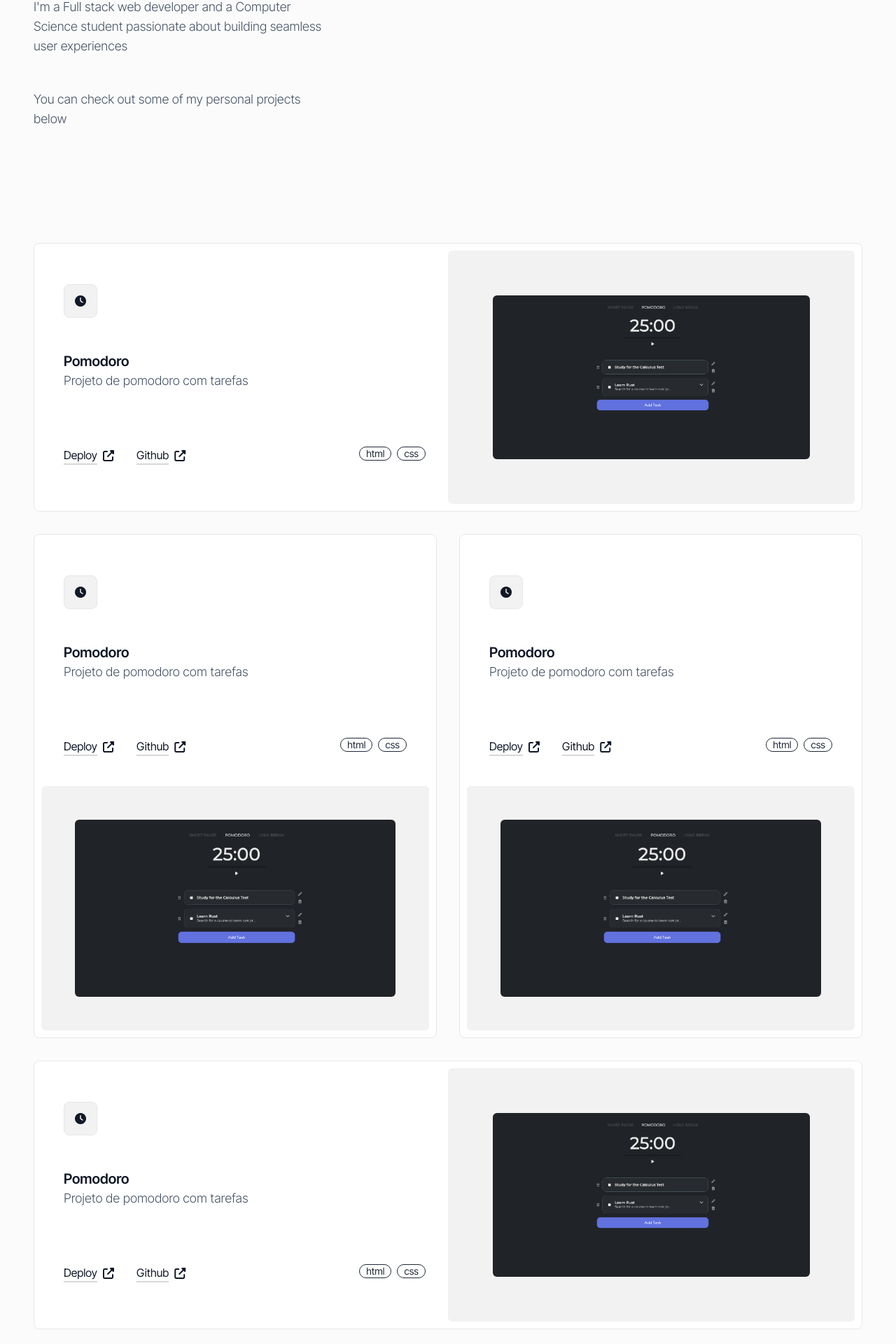
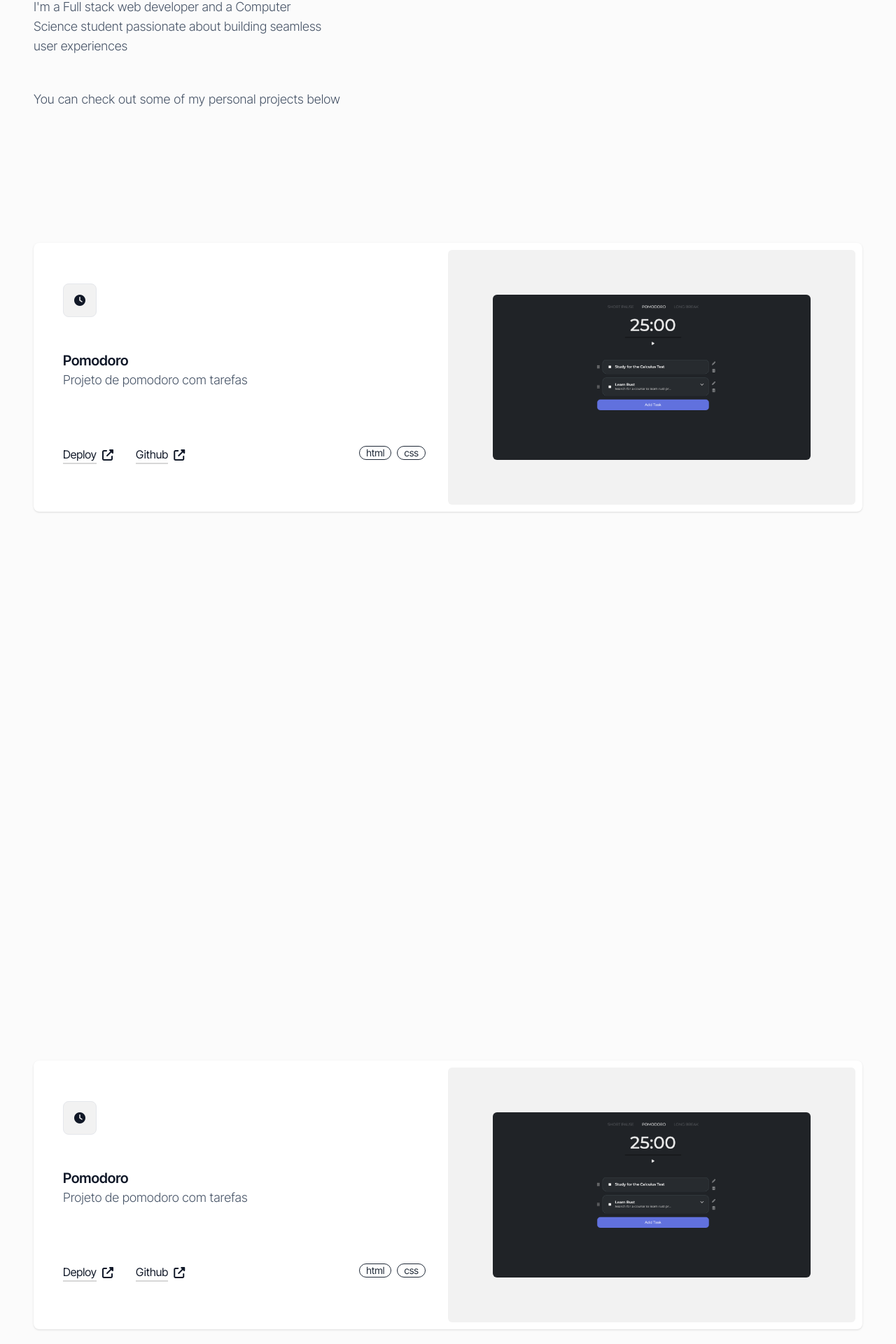
Before and after one commit to PedroPortow/portfolio-2024, a React (Vite) app: page / in a window 1280 px wide. Shown: the part 412-2332 px from the top of the page at 70% size. Built offline with nearby package versions, Linux system fonts and the light colour scheme.

Commit message:
about me section with work experience

```diff
--- a/src/App.tsx
+++ b/src/App.tsx
@@ -1,6 +1,7 @@
 import './App.css'
 import Nav from './components/Nav/Nav'
 import About from './pages/About/About'
+import Contact from './pages/Contact/Contact'
 import Home from './pages/Home/Home'
 import Projects from './pages/Projects/Projects'
 
@@ -13,6 +14,7 @@ function App() {
         <Home />
         <Projects />
         <About />
+        <Contact />
       </div>
     </div>
   )
--- a/src/components/ProjectCard/ProjectCard.tsx
+++ b/src/components/ProjectCard/ProjectCard.tsx
@@ -11,7 +11,7 @@ interface ProjectCardProps {
 const ProjectCard: React.FC<ProjectCardProps> = ({ isHorizontal, title, description, img, stacks}) => {
 
   return (
-    <div className={isHorizontal ? "h-96 md:container flex flex-row bg-white p-2.5 border rounded-lg" :  "h-720 flex flex-col md:container p-2.5 bg-white border rounded-lg"}>
+    <div className={isHorizontal ? "h-96 md:container flex flex-row bg-white p-2.5 shadow rounded-lg" :  "h-720 flex flex-col md:container p-2.5 bg-white shadow rounded-lg"}>
       <div className={isHorizontal ? 'w-1/2 ' : 'h-1/2'}>
         <div className='button w-12 h-12 rounded-lg flex border items-center justify-center bg-darker-gray mt-12 ml-8'>
          <i className="fa-solid fa-clock text-gray-900" />
--- /dev/null
+++ b/src/components/TextReveal/TextReval.tsx
@@ -0,0 +1,64 @@
+import React from "react";
+import { motion } from "framer-motion";
+
+// Define a type for the component props
+interface AnimatedTextWordProps {
+  text: string;
+}
+
+const AnimatedTextWord: React.FC<AnimatedTextWordProps> = ({ text }) => {
+  const words = text.split(" ");
+
+  // Variants for Container of words.
+  const container: any = {
+    hidden: { opacity: 0 },
+    visible: (i = 1) => ({
+      opacity: 1,
+      transition: { staggerChildren: 0.12, delayChildren: 0.04 * i },
+    }),
+  };
+
+  // Variants for each word.
+  const child: any = {
+    visible: {
+      opacity: 1,
+      x: 0,
+      transition: {
+        type: "spring",
+        damping: 12,
+        stiffness: 100,
+      },
+    },
+    hidden: {
+      opacity: 0,
+      x: 20,
+      transition: {
+        type: "spring",
+        damping: 12,
+        stiffness: 100,
+      },
+    },
+  };
+
+  return (
+    <motion.div
+      style={{ overflow: "hidden", display: "flex" }}
+      variants={container}
+      initial="hidden"
+      animate="visible"
+    >
+      {words.map((word, index) => (
+        <motion.p
+          variants={child}
+          style={{ marginRight: "5px" }}
+          key={index}
+          className='text-light-gray text-lg font-light mt-12 cursor-pointer '
+        >
+          {word}
+        </motion.p>
+      ))}
+    </motion.div>
+  );
+};
+
+export default AnimatedTextWord;
--- /dev/null
+++ b/src/components/WorkExperienceCard/WorkExperienceCard.tsx
@@ -0,0 +1,33 @@
+import React from 'react';
+
+interface Props {
+  title: string;
+  description: string;
+  period: string;
+  stacks: string[];
+}
+
+const WorkExperienceCard: React.FC<Props> = ({ title, description, period, stacks }) => {
+  return (
+    <div className='container mt-8 flex flex-col justify-between gap-8 p-4 rounded bg-white shadow'>
+      <div>
+        <div className='flex flex-row justify-between items-center'>
+          <h2 className='text-2xl font-semibold text-strong-black'>{title}</h2>
+          <p className='text-sm text-gray-400'>
+            {period}
+          </p>
+        </div>
+        <p className='text-lg text-light-gray text-justify mt-4'>{description}</p>
+      </div>
+      <div className='mt-2'>
+        <div className='flex flex-row flex-wrap'>
+          {stacks.map((stack, index) => (
+            <div key={index} className="badge badge-outline mr-2 mb-2">{stack}</div>
+          ))}
+        </div>
+      </div>
+    </div>
+  );
+};
+
+export default WorkExperienceCard;
--- a/src/pages/About/About.tsx
+++ b/src/pages/About/About.tsx
@@ -1,4 +1,5 @@
 import React from 'react';
+import WorkExperienceCard from '../../components/WorkExperienceCard/WorkExperienceCard';
 
 interface AboutProps {
   // You can add specific props if needed
@@ -6,9 +7,9 @@ interface AboutProps {
 
 const About: React.FC<AboutProps> = () => {
   return (
-      <div className="md:container md:mx-auto flex h-screen flex-col mt-32">
+      <div className="md:container md:mx-auto flex h-fit flex-col mt-32">
         <h2 className='text-5xl font-semibold text-strong-black'>About me</h2>
-        <div className='container  mt-8 flex flex-row gap-8'>
+        <div className='container  mt-4 flex flex-row gap-8'>
           <p className='text-lg w-1/2 text-light-gray text-justify'>Hey! I'm a 20-year-old Full Stack Web Developer and Computer Science student at Universidade Federal de Pelotas. I have a passion for creating and designing software that not only functions efficiently but also provides an intuitive user experience. </p>
           <p className='text-lg w-1/2 text-light-gray text-justify'>
             My journey in web development started with basic HTML and CSS, and it quickly evolved into a love for JavaScript and full-stack technologies.
@@ -16,21 +17,23 @@ const About: React.FC<AboutProps> = () => {
             with a particular interest in modern frameworks like React for the front-end and Ruby on Rails for the back-end. When I'm not coding, I enjoy exploring new technologies and keeping up with the latest trends in the tech world. My goal is to continually grow as a developer and contribute to meaningful projects that make a difference.
           </p>
         </div>
-        <h2 className='text-4xl font-semibold mt-32 text-strong-black'>Previous work experience</h2>
-        <div className='container  mt-8 flex flex-row gap-8'>
-          <div className='flex flex-row'>
-            <p className='text-lg w-1/2 text-light-gray text-justify'>Web Developer</p>
-            <div className="badge badge-outline">html</div>
-          </div>
-          <div className='flex flex-row'>
-            <p className='text-lg w-1/2 text-light-gray text-justify'>
-              My journey in web development started with basic HTML and CSS, and it quickly evolved into a love for JavaScript and full-stack technologies.
-              I've been honing my skills in both front-end and back-end development,
-              with a particular interest in modern frameworks like React for the front-end and Ruby on Rails for the back-end. When I'm not coding, I enjoy exploring new technologies and keeping up with the latest trends in the tech world. My goal is to continually grow as a developer and contribute to meaningful projects that make a difference.
-            </p>
-          </div>
+        <h2 className='text-4xl font-semibold mt-16 text-strong-black'>Professional experience</h2>
+        <div className='container mt-4 flex flex-row gap-8 '>
+          <WorkExperienceCard
+            title={"Fullstack Developer"}
+            period="2022 may - now"
+            stacks={["React", "Ruby on Rails" , "AngularJS", "Titanium"]}
+            description={"Fullstack developer at Checkplant, working mostly with React and Ruby on Rails. Responsible for implementing new features and also helping with bugs "}
+          />
+          <WorkExperienceCard
+            title={"Bootcamp - Programa Emergir"}
+            period="2022 may - now"
+            stacks={["React", "Ruby on Rails"]}
+            description={"Bolsista do Programa Emergir, um treinamento envolvendo conteúdos relacionados ao desenvolvimento Fullstack"}
+          />
 
         </div>
+        <p className='text-lg self-center text-light-gray text-justify mt-8 cursor-pointer '>Curriculum Vitae</p>
       </div>
   );
 };
--- a/src/pages/Home/Home.tsx
+++ b/src/pages/Home/Home.tsx
@@ -1,6 +1,8 @@
 import React from 'react';
 import PaperPlaneAnim from "../../components/PaperPlaneAnim/PaperPlaneAnim.jsx"
+import { motion, useMotionValue, useTransform } from "framer-motion";
 import './Home.css'
+import AnimatedTextWord from '../../components/TextReveal/TextReval.js';
 
 interface HomeProps {
   // You can add specific props if needed
@@ -10,10 +12,35 @@ const Home: React.FC<HomeProps> = () => {
   return (
       <div className="md:container md:mx-auto flex h-fit justify-around">
         <div className='flex flex-col mt-12 '>
-          <p className="text-strong-black text-7xl font-semibold mt-32">Welcome!</p>
-          <p className="text-strong-black text-7xl font-semibold ">I'm Pedro Porto</p>
-          <p className='text-light-gray text-lg font-light w-2/3 mt-4'>I'm a Full stack web developer and a Computer Science student passionate about building seamless user experiences</p>
-          <p className='text-light-gray text-lg font-light w-2/3 mt-12 cursor-pointer underline-from-left'>You can check out some of my personal projects below  </p>
+          <motion.div
+            variants={{
+              hidden: { opacity: 0, y: 50 },
+              visible: { opacity: 1, y: 0 },
+            }}
+            initial="hidden"
+            animate="visible"
+            transition={{ duration: 0.5, delay: 0.25,  }}
+          >
+            <p className="text-strong-black text-7xl font-semibold mt-32">
+              Welcome!
+            </p>
+            <p className="text-strong-black text-7xl font-semibold ">I'm Pedro Porto</p>
+          </motion.div>
+
+          <motion.p
+            variants={{
+              hidden: { opacity: 0, y: 50 },
+              visible: { opacity: 1, y: 0 },
+            }}
+            initial="hidden"
+            animate="visible"
+            transition={{ duration: 0.5, delay: 0.5 }}
+            className='text-light-gray text-lg font-light w-2/3 mt-4'
+          >
+            I'm a Full stack web developer and a Computer Science student passionate about building seamless user experiences
+          </motion.p>
+          <AnimatedTextWord text="You can check out some of my personal projects below" />
+          {/* <p className='text-light-gray text-lg font-light w-2/3 mt-12 cursor-pointer underline-from-left'>You can check out some of my personal projects below  </p> */}
         </div>
         <div className='mr-4'>
           <PaperPlaneAnim />
--- a/src/pages/Projects/Projects.tsx
+++ b/src/pages/Projects/Projects.tsx
@@ -1,22 +1,57 @@
-import React from 'react';
+import React, { useRef } from 'react';
 import ProjectCard from '../../components/ProjectCard/ProjectCard';
 import pomdoroImg from "../../assets/pomodoro.png"
+import { useInView, motion } from 'framer-motion';
 
 interface ProjectsProps {
   // You can add specific props if needed
 }
 
 const Projects: React.FC<ProjectsProps> = () => {
+  const firstCardRef = useRef(null);
+  const secondCardsRef = useRef(null);
+  const thirdCardRef = useRef(null);
+
+  const isFirstCardInView = useInView(firstCardRef, { once: true });
+  const isThirdCardInView = useInView(thirdCardRef, { once: true });
+  const areSecondCardsInView = useInView(secondCardsRef, { once: true });
+
+
+
   return (
       <div className="md:container md:mx-auto flex flex-col h-fit justify-around gap-y-8 mt-36">
-        <ProjectCard img={pomdoroImg} stacks={["html", "css"]} isHorizontal={true} title="Pomodoro" description='Projeto de pomodoro com tarefas'/>
-        <div className='md:container md:mx-auto flex flex-row justify-between gap-x-8'>
+         <div ref={firstCardRef}
+            style={{
+              transform: isFirstCardInView ? "none" : "translateY(100px)",
+              opacity: isFirstCardInView ? 1 : 0,
+              transition: "all 0.9s cubic-bezier(0.17, 0.55, 0.55, 1) 0.5s"
+            }}
+          >
+            <ProjectCard img={pomdoroImg} stacks={["html", "css"]} isHorizontal={true} title="Pomodoro" description='Projeto de pomodoro com tarefas'/>
+          </div >
+        <motion.div
+          style={{
+            transform: areSecondCardsInView ? "none" : "translateY(100px)",
+            opacity: areSecondCardsInView ? 1 : 0,
+            transition: "all 0.9s cubic-bezier(0.17, 0.55, 0.55, 1) 0.5s"
+          }}
+        className='md:container md:mx-auto flex flex-row justify-between gap-x-8'>
           <ProjectCard img={pomdoroImg} stacks={["html", "css"]}  isHorizontal={false} title="Pomodoro" description='Projeto de pomodoro com tarefas'/>
           <ProjectCard img={pomdoroImg} stacks={["html", "css"]} isHorizontal={false} title="Pomodoro" description='Projeto de pomodoro com tarefas'/>
-        </div>
-        <ProjectCard img={pomdoroImg}  stacks={["html", "css"]} isHorizontal={true} title="Pomodoro" description='Projeto de pomodoro com tarefas'/>
+        </motion.div>
+        <div ref={thirdCardRef}
+            style={{
+              transform: isThirdCardInView ? "none" : "translateY(100px)",
+              opacity: isThirdCardInView ? 1 : 0,
+              transition: "all 0.9s cubic-bezier(0.17, 0.55, 0.55, 1) 0.5s"
+            }}
+          >
+           <ProjectCard img={pomdoroImg}  stacks={["html", "css"]} isHorizontal={true} title="Pomodoro" description='Projeto de pomodoro com tarefas'/>
+          </div >
       </div>
   );
 };
 
+
+
 export default Projects;
```
Also changed, not shown: src/pages/Contact/Contact.tsx (added, +16 -0 lines).
